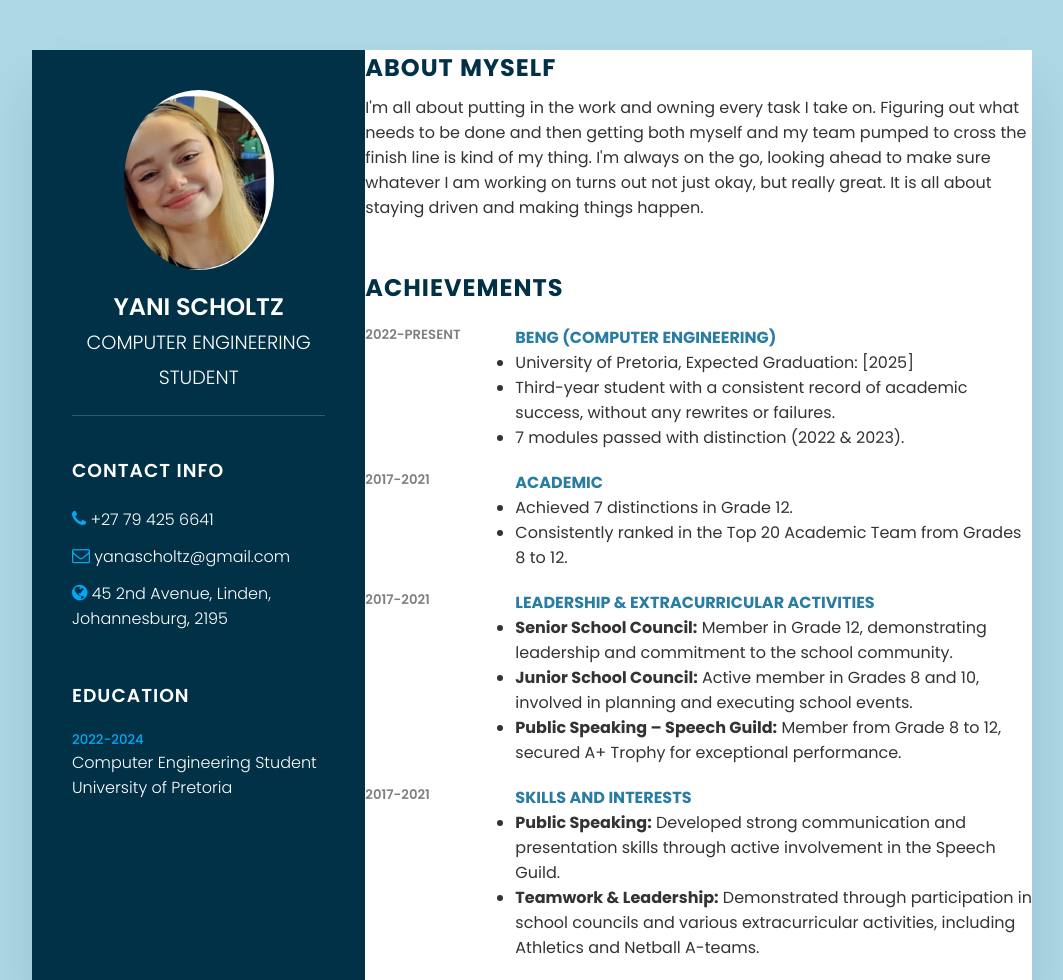
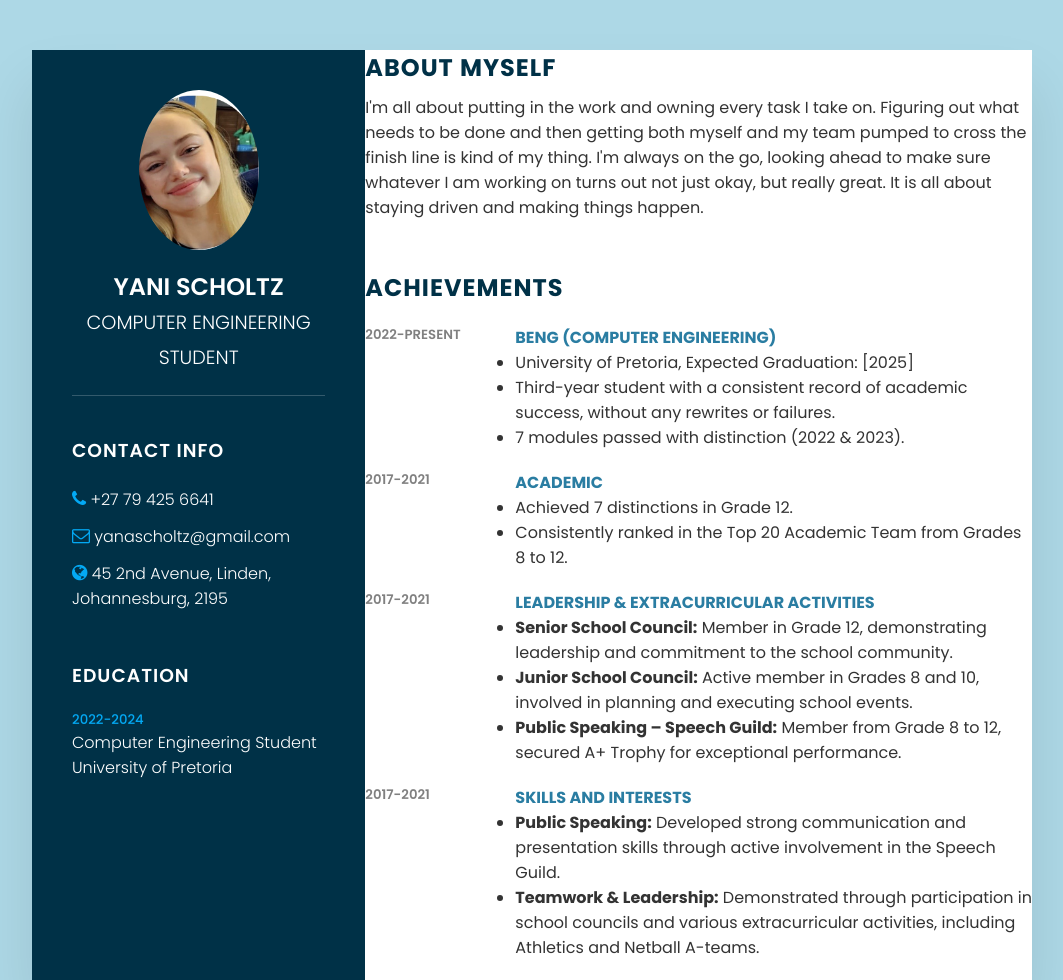
Before and after one commit to YaniScholtz/Resume, a plain HTML site: page index.html in a window 1280 px wide. Shown: the top 980 px of the page, without its empty margins (108-1171 px from the left). Drawn offline with Linux system fonts and the light colour scheme.

Commit message:
Final PIC

```diff
--- a/style.css
+++ b/style.css
@@ -47,8 +47,8 @@ body {
 
 .profileText .imgBx {
     position: relative;
-    width: 150px;
-    height: 180px;
+    width: 120px;
+    height: 160px;
     border-radius: 50%;
     overflow: hidden;
 
```
